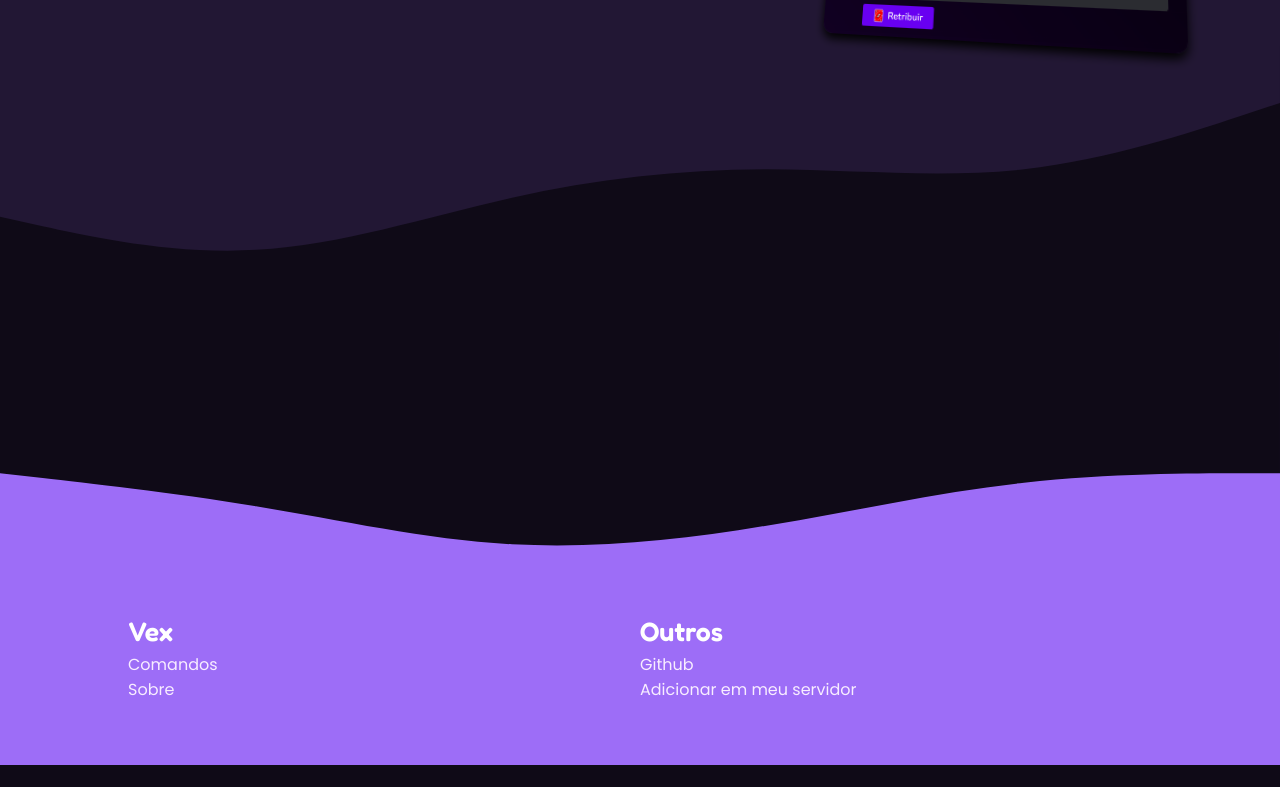
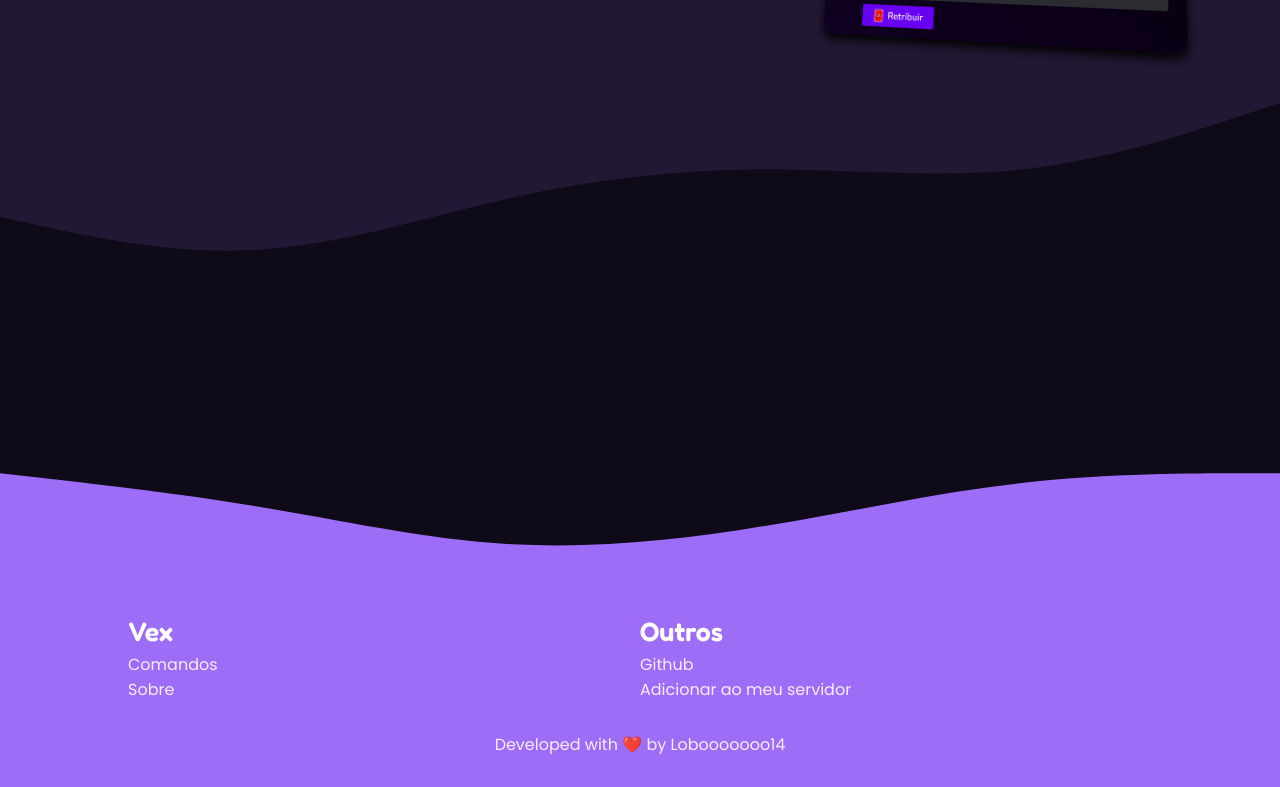
Before and after one commit to BotVex/Vex-Website, a React (Vite) app: page / in a window 1280 px wide. Shown: the part 1423-2210 px from the top of the page. Before the commit the page ends 2188 px from the top, so only its background shows below. Built offline with nearby package versions, Linux system fonts and the light colour scheme.

Commit message:
use useNavigate and bugs fixes

```diff
--- a/src/App.tsx
+++ b/src/App.tsx
@@ -3,7 +3,7 @@ import { Routes, Route } from "react-router-dom"
 
 import Home from "./pages/Home"
 // import Commands from "./pages/Commands"
-// import About from "./pages/About"
+import About from "./pages/About"
 import NotFound from "./pages/NotFound"
 
 
@@ -12,12 +12,16 @@ const App: React.FC = () => {
     <>
       <Routes>
         <Route path="/" element={<Home/>}/>
-        {/* <Route path="commands" element={<Commands/>}/>
-        <Route path="about" element={<About/>}/> */}
+        {/* <Route path="commands" element={<Commands/>}/> */}
+        <Route path="/about" element={<About/>}/>
         <Route path='*' element={<NotFound />} />
       </Routes>
     </>
   )
 }
 
+export const redirect = (url: string, newTab: boolean = true) => {
+  window.open(url, (newTab) ? "_blank" : "")
+}
+
 export default App
--- a/src/components/Footer.tsx
+++ b/src/components/Footer.tsx
@@ -1,11 +1,18 @@
 import React from "react"
-import { Link } from "react-router-dom"
+import { NavigateFunction, useNavigate } from 'react-router-dom'
+import { redirect } from "../App"
 
 import "../scss/Footer.scss"
 import WaveTop from "./WaveTop"
 
 
 const Footer: React.FC = () => {
+    const navigate: NavigateFunction = useNavigate()
+
+    const handleNavigate = (route: string) => {
+        navigate(route)
+    }
+
     return (
         <div>
             <div className="footer-wave">
@@ -14,25 +21,20 @@ const Footer: React.FC = () => {
             <div className="footer">
                 <div className="footer-left">
                     <h3>Vex</h3>
-                    <p>
-                        <Link to="commands">Comandos</Link>
-                    </p>
-                    <p>
-                        <Link to="about">Sobre</Link>
-                    </p>
+                    <p onClick={() => handleNavigate("/commands")}>Comandos</p>
+                    <p onClick={() => handleNavigate("/about")}>Sobre</p>
                 </div>
                 <div className="footer-right">
                     <h3>Outros</h3>
-                    <p>
-                        <a href="https://github.com/BotVex/Vex.py">Github</a>
-                    </p>
-                    <p>
-                        <a href="https://discord.com/oauth2/authorize?client_id=783716882896912405&permissions=1634200972535&scope=applications.commands%20bot">Adicionar em meu servidor</a>
-                    </p>
+                    <p onClick={() => redirect("https://github.com/BotVex/Vex.py", true)}>Github</p>
+                    <p onClick={() => redirect("https://discord.com/oauth2/authorize?client_id=783716882896912405&permissions=1634200972535&scope=applications.commands%20bot", true)}>Adicionar ao meu servidor</p>
                 </div>
+            </div>
+            <div className="ft-copyright">
+                <p>Developed with ❤️ by <a href="https://github.com/Lobooooooo14" target="_blank">Lobooooooo14</a></p>
             </div>
         </div>
     )
 }
 
-export default Footer;
+export default Footer
--- a/src/components/Header.tsx
+++ b/src/components/Header.tsx
@@ -1,11 +1,17 @@
 import React from "react"
-import { Link } from "react-router-dom"
+import { NavigateFunction, useNavigate } from 'react-router-dom'
 
 import "../scss/Header.scss"
 import Logo from "./Logo"
 
 
 const Header: React.FC = () => {
+    const navigate: NavigateFunction = useNavigate()
+
+    const handleNavigate = (route: string) => {
+        navigate(route)
+    }
+
     return (
         <div className="header">
             <div className="header-left">
@@ -13,13 +19,12 @@ const Header: React.FC = () => {
                     <Logo></Logo>
                 </a>
                 <div className="items">
-                    <Link to="commands">Comandos</Link>
-                    {/* <Link to="commands">Funções</Link> */}
-                    <Link to="about">Sobre</Link>
+                    <p onClick={() => handleNavigate("/commands")}>Comandos</p>
+                    <p onClick={() => handleNavigate("/about")}>Sobre</p>
                 </div>
             </div>
             <div className="header-right">
-                <a href="https://github.com/BotVex/Vex.py">
+                <a href="https://github.com/BotVex/Vex.py"  target="_blank" >
                     <svg  viewBox="0 0 16 16" className="header-icon">
                         <path d="M8 0c4.42 0 8 3.58 8 8a8.013 8.013 0 0 1-5.45 7.59c-.4.08-.55-.17-.55-.38 0-.27.01-1.13.01-2.2 0-.75-.25-1.23-.54-1.48 1.78-.2 3.65-.88 3.65-3.95 0-.88-.31-1.59-.82-2.15.08-.2.36-1.02-.08-2.12 0 0-.67-.22-2.2.82-.64-.18-1.32-.27-2-.27-.68 0-1.36.09-2 .27-1.53-1.03-2.2-.82-2.2-.82-.44 1.1-.16 1.92-.08 2.12-.51.56-.82 1.28-.82 2.15 0 3.06 1.86 3.75 3.64 3.95-.23.2-.44.55-.51 1.07-.46.21-1.61.55-2.33-.66-.15-.24-.6-.83-1.23-.82-.67.01-.27.38.01.53.34.19.73.9.82 1.13.16.45.68 1.31 2.69.94 0 .67.01 1.3.01 1.49 0 .21-.15.45-.55.38A7.995 7.995 0 0 1 0 8c0-4.42 3.58-8 8-8Z"></path>
                     </svg>
--- a/src/scss/Footer.scss
+++ b/src/scss/Footer.scss
@@ -6,7 +6,6 @@
     display: flex;
     position: relative;
     bottom: 0;
-    height: 150px;
     justify-content: center;
 }
 
@@ -21,7 +20,7 @@
     font-family: 'Fredoka', sans-serif;
 }
 
-.footer-left a, .footer-right a {
+.footer-left p, .footer-right p {
   text-decoration: none;
   color: globals.$text-color;
   width: fit-content;
@@ -33,7 +32,7 @@
   font-family: 'Poppins', sans-serif;
 }
 
-.footer-left a:hover, .footer-right a:hover {
+.footer-left p:hover, .footer-right p:hover {
   background-size: 100% 3px, 100% 3px;
   background-image: linear-gradient(0deg, globals.$middleground, globals.$middleground);
   transition: background-size 300ms ease-in-out;
@@ -44,3 +43,22 @@
     background-color: globals.$foreground;
     display: block;
 }
+
+.ft-copyright {
+  background-color: globals.$foreground;
+  color: globals.$text-color;
+  font-family: 'Poppins', sans-serif;
+  text-align: center;
+  padding: 30px 0;
+}
+
+.ft-copyright a {
+  color: globals.$text-color;
+  text-decoration: none;
+  transition: all 100ms ease;
+}
+
+.ft-copyright a:hover {
+  color: globals.$middleground;
+  text-decoration: underline;
+}
```
